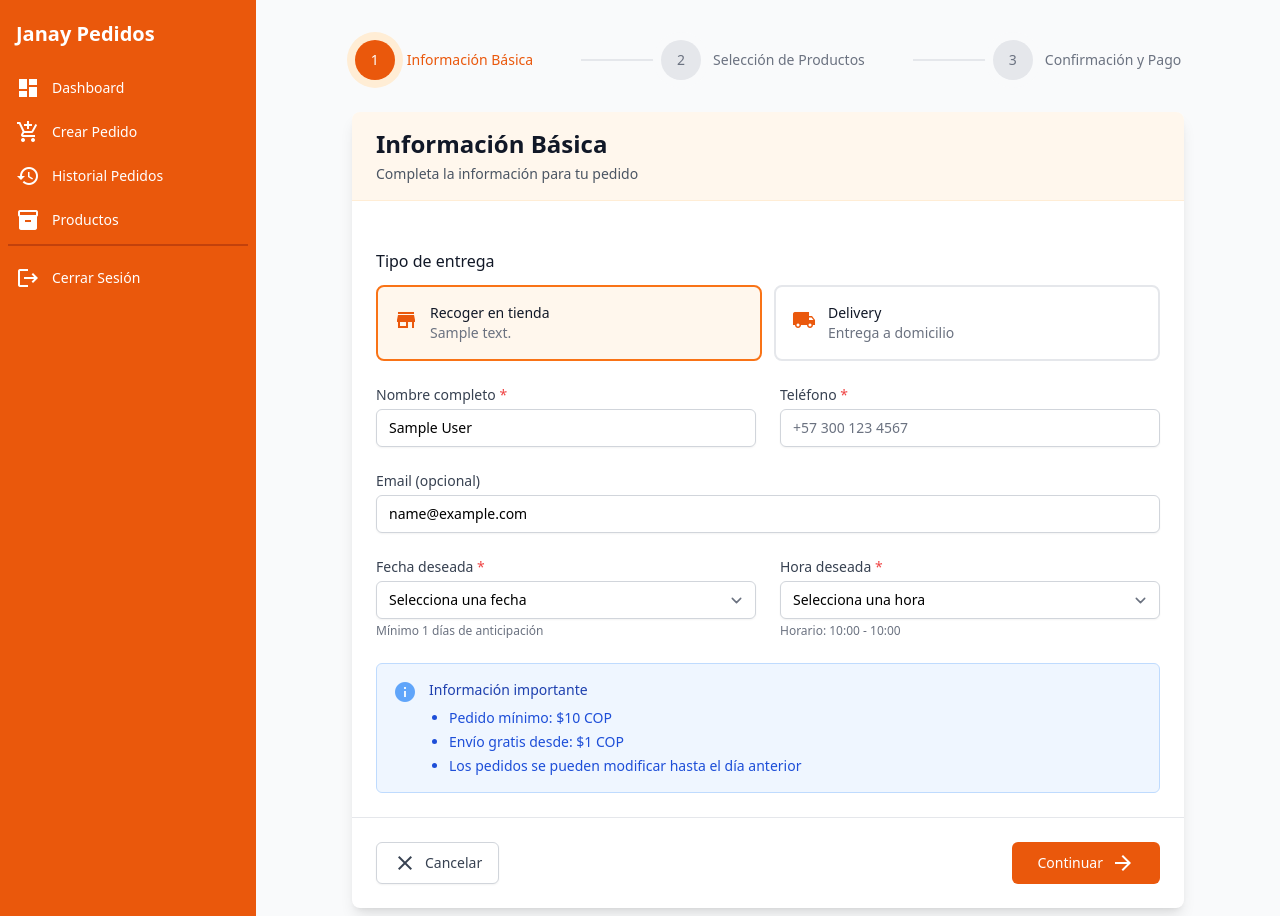
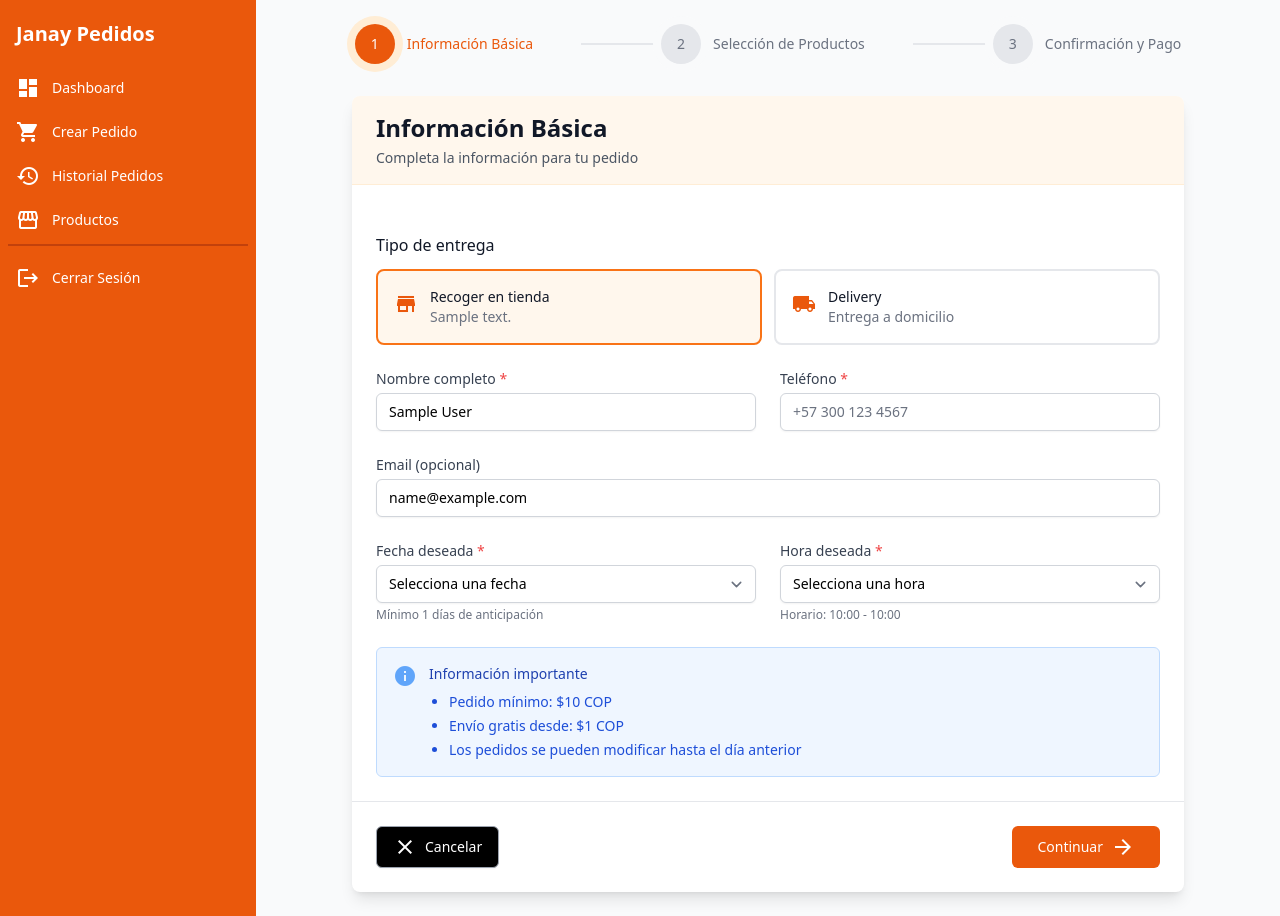
Before and after one commit to juan2005elpapu/webjanaypedidos, a Django app: page /orders/create/step1/ in a window 1280 px wide. Run offline with Django 5.2, Linux system fonts and the light colour scheme; a user stored in the database is signed in; tables that the repository leaves empty hold one stand-in row (values such as "Sample post"); some libraries are stand-ins or nearby versions.

Commit message:
style: change some icons and botons styles

```diff
--- a/project/core/templates/core/base_dashboard.html
+++ b/project/core/templates/core/base_dashboard.html
@@ -42,7 +42,7 @@
                     </a>
 
                     <a href="{% url 'orders:create' %}" class="text-white hover:bg-orange-700 group flex items-center px-2 py-2 text-sm font-medium rounded-md">
-                        <span class="material-icons mr-3 text-white">add_shopping_cart</span>
+                        <span class="material-icons mr-3 text-white">shopping_cart</span>
                         Crear Pedido
                     </a>
 
@@ -52,7 +52,7 @@
                     </a>
 
                     <a href="{% url 'products:list' %}" class="text-white hover:bg-orange-700 group flex items-center px-2 py-2 text-sm font-medium rounded-md">
-                        <span class="material-icons mr-3 text-white">inventory_2</span>
+                        <span class="material-icons mr-3 text-white">storefront</span>
                         Productos
                     </a>
 
@@ -93,7 +93,7 @@
                     Dashboard
                 </a>
                 <a href="{% url 'orders:create' %}" class="btn-navbar flex items-center">
-                    <span class="material-icons mr-3">add_shopping_cart</span>
+                    <span class="material-icons mr-3">shopping_cart</span>
                     Crear Pedido
                 </a>
                 <a href="{% url 'orders:history' %}" class="btn-navbar flex items-center">
@@ -101,7 +101,7 @@
                     Historial Pedidos
                 </a>
                 <a href="{% url 'products:list' %}" class="btn-navbar flex items-center">
-                    <span class="material-icons mr-3">inventory_2</span>
+                    <span class="material-icons mr-3">storefront</span>
                     Productos
                 </a>
                 <div class="pt-3 mt-4 border-t-2 border-orange-700">
--- a/project/core/templates/core/home.html
+++ b/project/core/templates/core/home.html
@@ -14,7 +14,7 @@
         <div class="px-4 py-5 sm:p-6">
             <div class="flex items-center">
                 <div class="flex-shrink-0 bg-orange-500 rounded-md p-3">
-                    <span class="material-icons text-white">add_shopping_cart</span>
+                    <span class="material-icons text-white">shopping_cart</span>
                 </div>
                 <div class="ml-5 w-0 flex-1">
                     <dt class="text-lg font-medium text-gray-900 truncate">
@@ -70,7 +70,7 @@
         <div class="px-4 py-5 sm:p-6">
             <div class="flex items-center">
                 <div class="flex-shrink-0 bg-orange-500 rounded-md p-3">
-                    <span class="material-icons text-white">inventory_2</span>
+                    <span class="material-icons text-white">storefront</span>
                 </div>
                 <div class="ml-5 w-0 flex-1">
                     <dt class="text-lg font-medium text-gray-900 truncate">
--- a/project/orders/templates/orders/base_step.html
+++ b/project/orders/templates/orders/base_step.html
@@ -83,12 +83,12 @@
             {% block step_navigation %}
                 <!-- Botón cancelar/volver -->
                 {% if previous_step_url %}
-                    <a href="{{ previous_step_url }}" class="inline-flex items-center justify-center px-4 py-2 border border-gray-300 shadow-sm text-sm font-medium rounded-md text-gray-700 bg-white hover:bg-gray-50 focus:outline-none focus:ring-2 focus:ring-offset-2 focus:ring-orange-500">
+                    <a href="{{ previous_step_url }}" class="inline-flex items-center justify-center px-4 py-2 border border-gray-300 shadow-sm text-sm font-medium rounded-md text-gray-700 bg-white hover:bg-black hover:text-white focus:outline-none focus:ring-2 focus:ring-offset-2 focus:ring-black transition-all duration-300 ease-in-out">
                         <span class="material-icons mr-2 text-sm">arrow_back</span>
                         Volver
                     </a>
                 {% else %}
-                    <a href="{% url 'core:home' %}" class="inline-flex items-center justify-center px-4 py-2 border border-gray-300 shadow-sm text-sm font-medium rounded-md text-gray-700 bg-white hover:bg-gray-50 focus:outline-none focus:ring-2 focus:ring-offset-2 focus:ring-orange-500">
+                    <a href="{% url 'core:home' %}" class="inline-flex items-center justify-center px-4 py-2 border border-gray-400 shadow-sm text-sm font-medium rounded-md text-white bg-black hover:bg-white hover:text-black focus:outline-none focus:ring-2 focus:ring-offset-2 focus:ring-black transition-all duration-300 ease-in-out">
                         <span class="material-icons mr-2 text-sm">close</span>
                         Cancelar
                     </a>
@@ -96,7 +96,7 @@
 
                 <!-- Botón continuar -->
                 {% if next_step_text %}
-                    <button type="submit" form="step-form" class="inline-flex items-center justify-center px-6 py-2 border border-transparent text-sm font-medium rounded-md text-white bg-orange-600 hover:bg-orange-700 focus:outline-none focus:ring-2 focus:ring-offset-2 focus:ring-orange-500">
+                    <button type="submit" form="step-form" class="inline-flex items-center justify-center px-6 py-2 border border-transparent text-sm font-medium rounded-md text-white bg-orange-600 hover:bg-orange-700 focus:outline-none focus:ring-2 focus:ring-offset-2 focus:ring-orange-500 transition-all duration-300 ease-in-out">
                         {{ next_step_text }}
                         <span class="material-icons ml-2 text-sm">arrow_forward</span>
                     </button>
--- a/project/theme/static/css/dist/styles.css
+++ b/project/theme/static/css/dist/styles.css
@@ -1312,6 +1312,11 @@
   border-color: rgb(209 213 219 / var(--tw-border-opacity, 1));
 }
 
+.border-gray-400 {
+  --tw-border-opacity: 1;
+  border-color: rgb(156 163 175 / var(--tw-border-opacity, 1));
+}
+
 .border-orange-100 {
   --tw-border-opacity: 1;
   border-color: rgb(255 237 213 / var(--tw-border-opacity, 1));
@@ -1326,6 +1331,11 @@
   border-color: transparent;
 }
 
+.bg-black {
+  --tw-bg-opacity: 1;
+  background-color: rgb(0 0 0 / var(--tw-bg-opacity, 1));
+}
+
 .bg-blue-50 {
   --tw-bg-opacity: 1;
   background-color: rgb(239 246 255 / var(--tw-bg-opacity, 1));
@@ -1888,8 +1901,8 @@
     margin-left: 16rem;
   }
 
-  .md\:block {
-    display: block;
+  .md\:mt-0 {
+    margin-top: 0px;
   }
 
   .md\:flex {
```
Also changed, not shown: other parts of project/theme/static/css/dist/styles.css (+32 -29 lines).
